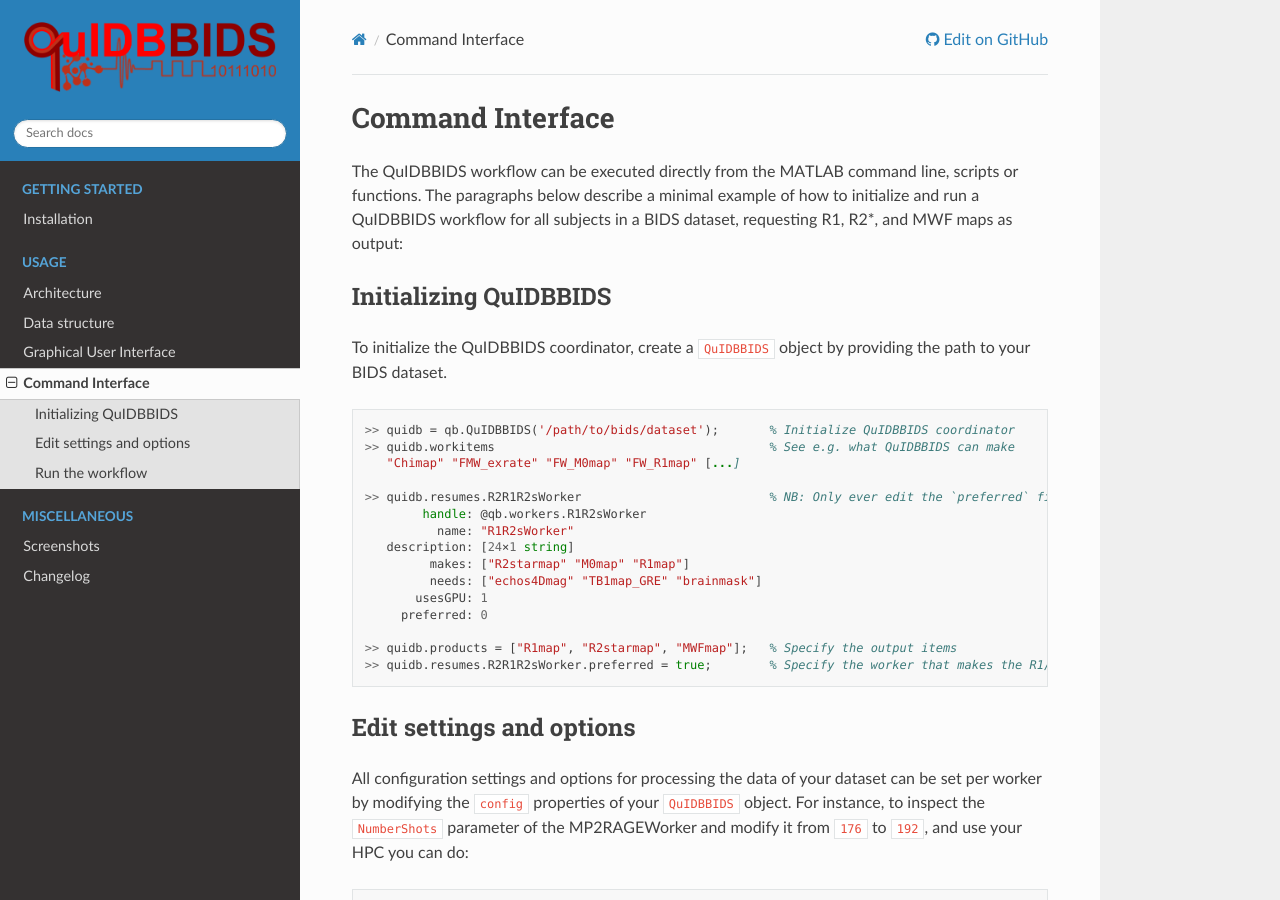
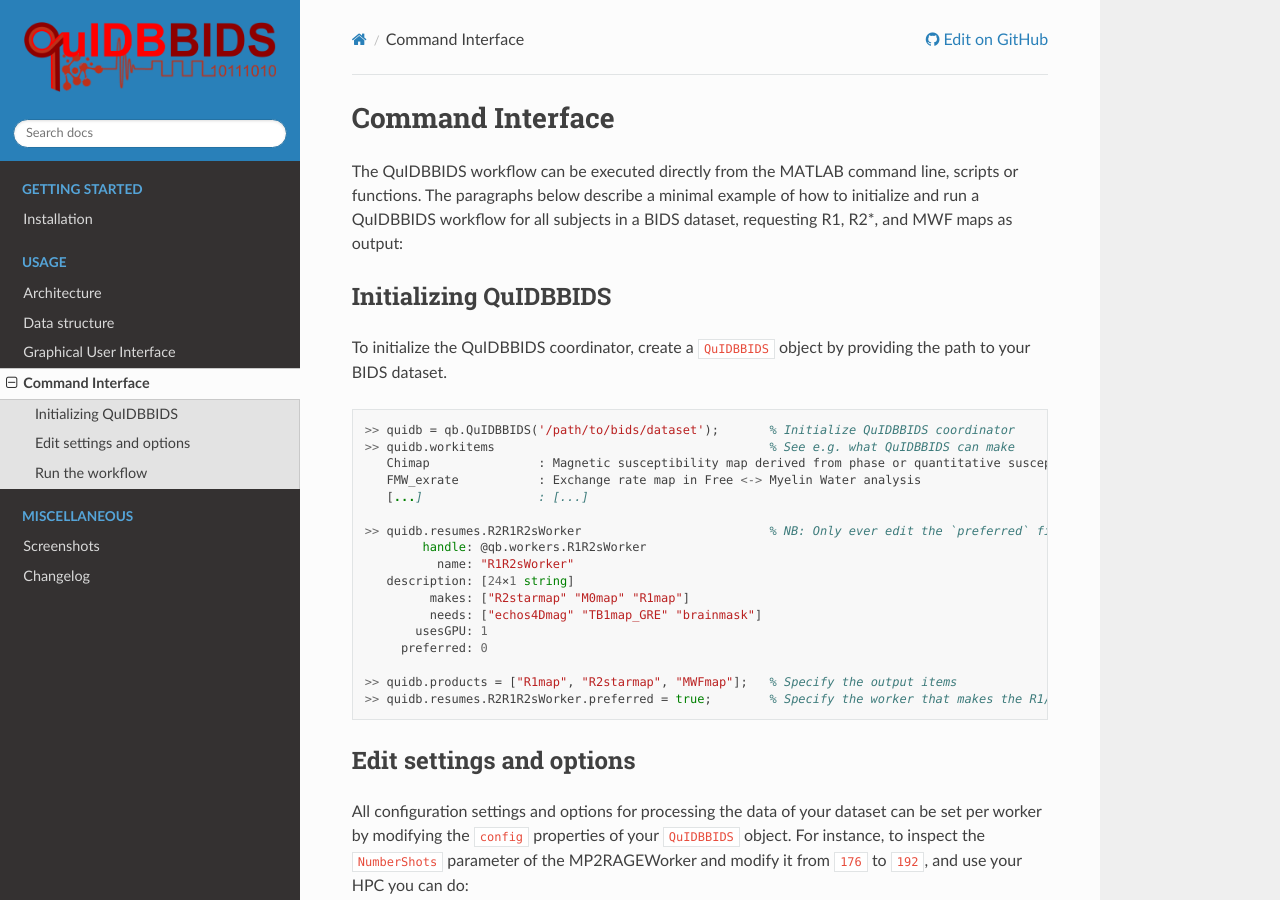
Before and after one commit to Donders-Institute/quidbbids, a Sphinx documentation site: the page built from docs/CLI.rst, in a window 1280 px wide and 900 px high. Built offline with Sphinx 7.4.7 and the Read the Docs theme 3.1.0, drawn with Linux system fonts in a browser that asks for light colours; pages that are not in the unit, such as notebooks, are missing from menus.

Commit message:
Improved help for work-items

```diff
--- a/docs/CLI.rst
+++ b/docs/CLI.rst
@@ -14,7 +14,9 @@ To initialize the QuIDBBIDS coordinator, create a ``QuIDBBIDS`` object by provid
 
    >> quidb = qb.QuIDBBIDS('/path/to/bids/dataset');       % Initialize QuIDBBIDS coordinator
    >> quidb.workitems                                      % See e.g. what QuIDBBIDS can make
-      "Chimap" "FMW_exrate" "FW_M0map" "FW_R1map" [...]
+      Chimap               : Magnetic susceptibility map derived from phase or quantitative susceptibility mapping (QSM) reconstruction
+      FMW_exrate           : Exchange rate map in Free <-> Myelin Water analysis
+      [...]                : [...]
 
    >> quidb.resumes.R2R1R2sWorker                          % NB: Only ever edit the `preferred` field
            handle: @qb.workers.R1R2sWorker
```
Also changed, not shown: 2 other files.
